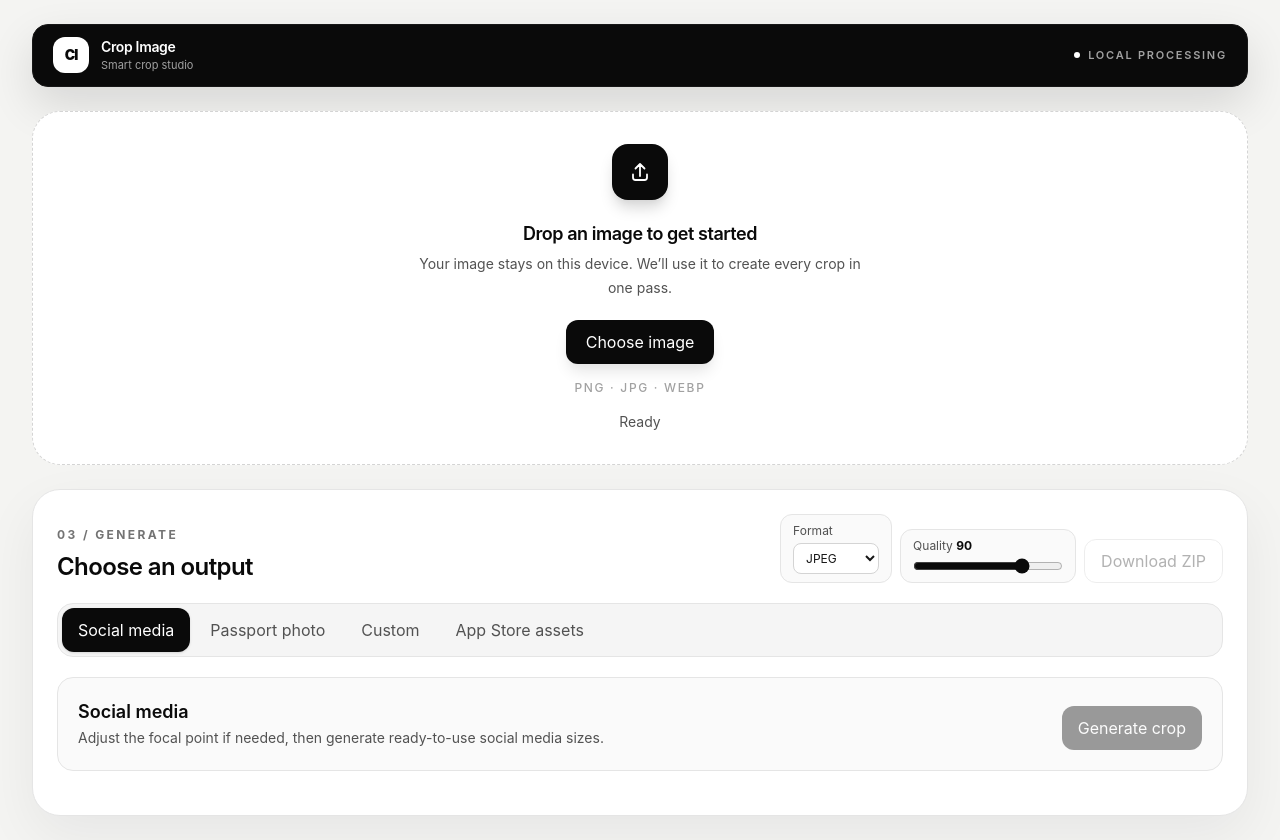
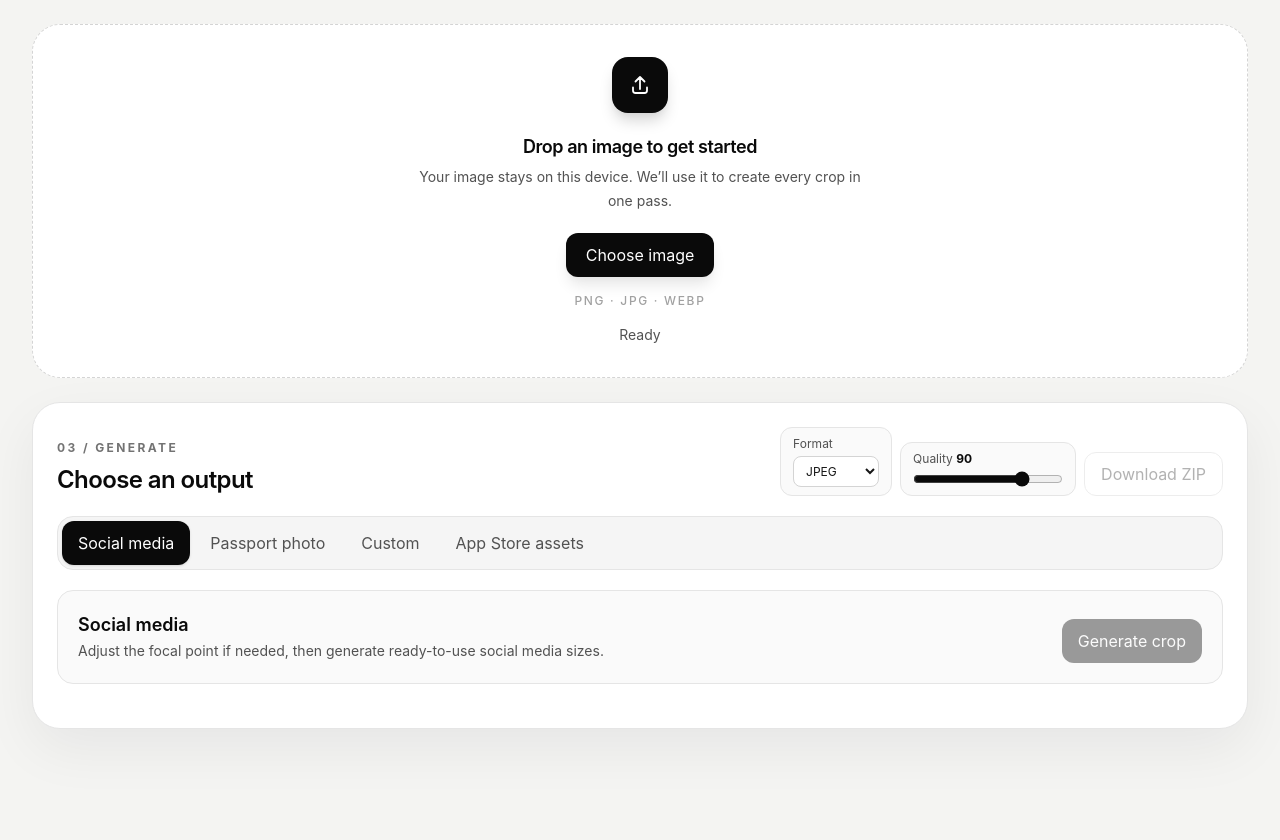
Before and after one commit to zaengit/crop-image, a React (Vite) app: page / in a window 1280 px wide. After the commit the page ends 800 px from the top, so only its background shows below. Built offline with nearby package versions, Linux system fonts and the light colour scheme.

Commit message:
Remove top navbar

```diff
--- a/src/App.tsx
+++ b/src/App.tsx
@@ -77,20 +77,6 @@ export function App() {
   return (
     <main className="app-shell min-h-screen bg-[#f4f4f2] px-4 py-4 text-neutral-950 sm:px-6 sm:py-6 lg:px-8">
       <div className="mx-auto max-w-[1440px] space-y-6">
-        <header className="app-header flex items-center justify-between gap-4 rounded-2xl border border-neutral-900 bg-neutral-950 px-4 py-3 text-white shadow-[0_18px_45px_rgba(0,0,0,0.12)] sm:px-5">
-          <div className="flex min-w-0 items-center gap-3">
-            <span className="flex h-9 w-9 shrink-0 items-center justify-center rounded-xl bg-white text-sm font-black tracking-[-0.08em] text-neutral-950">CI</span>
-            <div className="min-w-0">
-              <p className="truncate text-sm font-semibold tracking-tight">Crop Image</p>
-              <p className="hidden text-[11px] text-neutral-400 sm:block">Smart crop studio</p>
-            </div>
-          </div>
-          <div className="flex items-center gap-2 text-[11px] font-semibold uppercase tracking-[0.16em] text-neutral-400">
-            <span className="h-1.5 w-1.5 rounded-full bg-white" aria-hidden="true" />
-            <span>Local processing</span>
-          </div>
-        </header>
-
         <UploadDropzone busy={engine.busy} status={engine.status} onFile={processFile} />
 
         <EnhancementPanel
```
